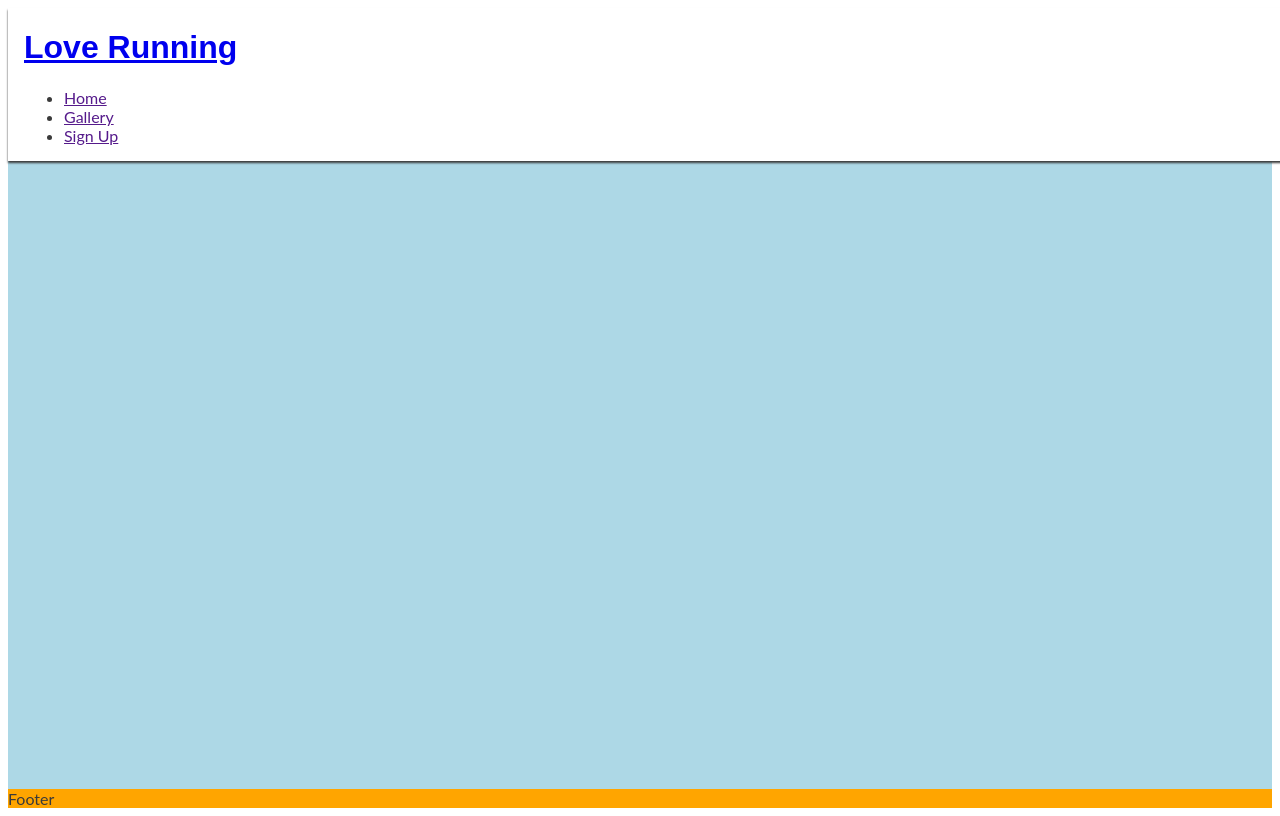
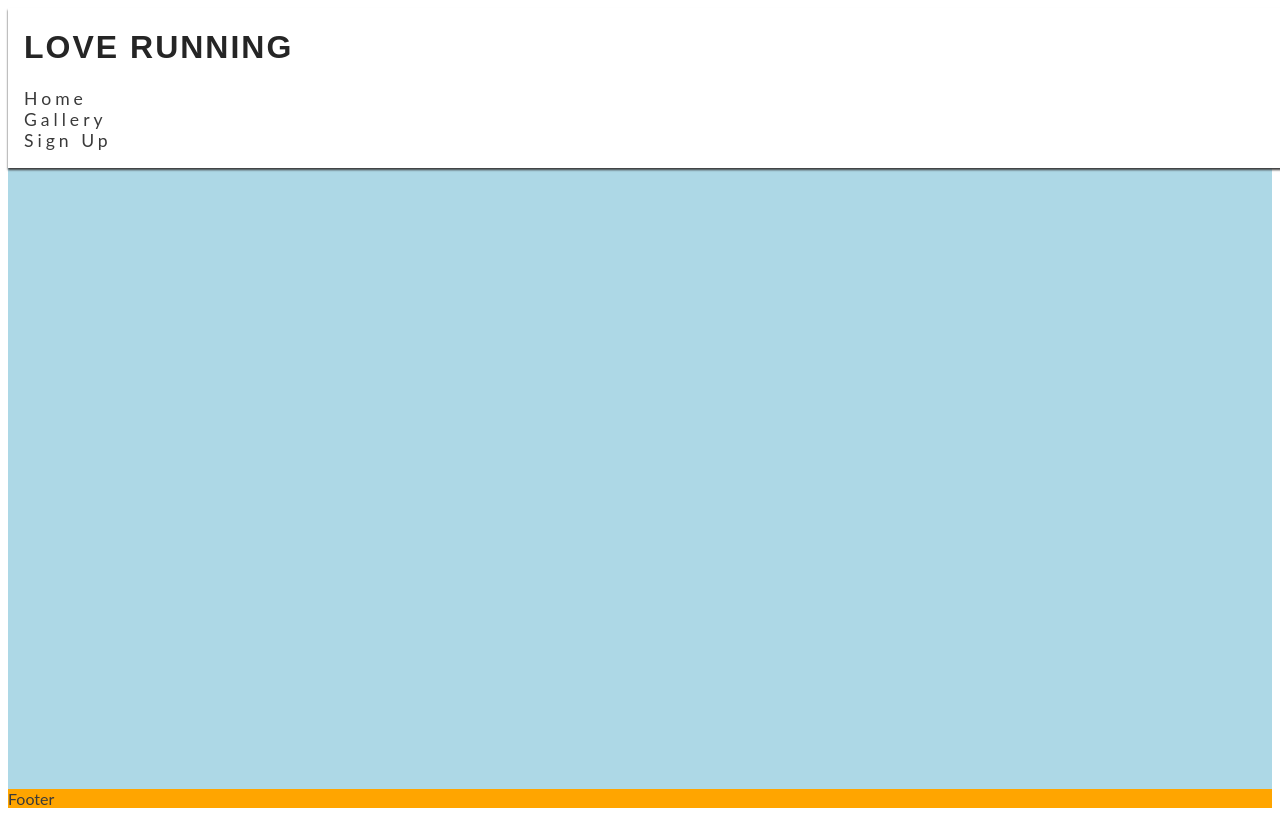
Before and after one commit to hebjornberg/love-running, a plain HTML site: page index.html in a window 1280 px wide. Drawn offline with Linux system fonts and the light colour scheme.

Commit message:
Fixing ul-padding

```diff
--- a/assets/css/style.css
+++ b/assets/css/style.css
@@ -1,4 +1,4 @@
-@import url('https://fonts.googleapis.com/css2?family=Lato:wght@300&family=Oswald:wght@200;300;400;500;600;700&display=swap')
+@import url('https://fonts.googleapis.com/css2?family=Lato:wght@300&family=Oswald:wght@200..700&display=swap')
 
 /* Asterisk wildcard selector to override default styles added by the browser */
 * {
@@ -16,9 +16,6 @@ color: #3a3a3a;
 font-family: 'Lato', sans-serif;
 }
 
-h1 {
-    font-family: 'Oswald', sans-serif;
-}
 /* Header */
 header {
     background-color: #ffffff;
@@ -27,6 +24,28 @@ header {
     z-index: 99;
     width: 100%;
     box-shadow: 0 2px 2px #3a3a3a;
+}
+
+h1 {
+    font-family: 'Oswald', sans-serif;
+    text-transform: uppercase;
+    letter-spacing: 2px;
+    color: #252525;
+}
+
+header a {
+    text-decoration: none;
+    color: inherit;
+}
+
+#menu {
+    font-size: 110%;
+    letter-spacing: 4px;
+    list-style-type: none;
+}
+
+ul {
+    padding-inline-start: 0px;
 }
 /* Main */
 main {
--- a/index.html
+++ b/index.html
@@ -24,7 +24,7 @@
                 Love Running
             </h1>
             <nav>
-                <ul>
+                <ul id="menu">
                     <li><a href="">Home</a></li>
                     <li><a href="">Gallery</a></li>
                     <li><a href="">Sign Up</a></li>
```
